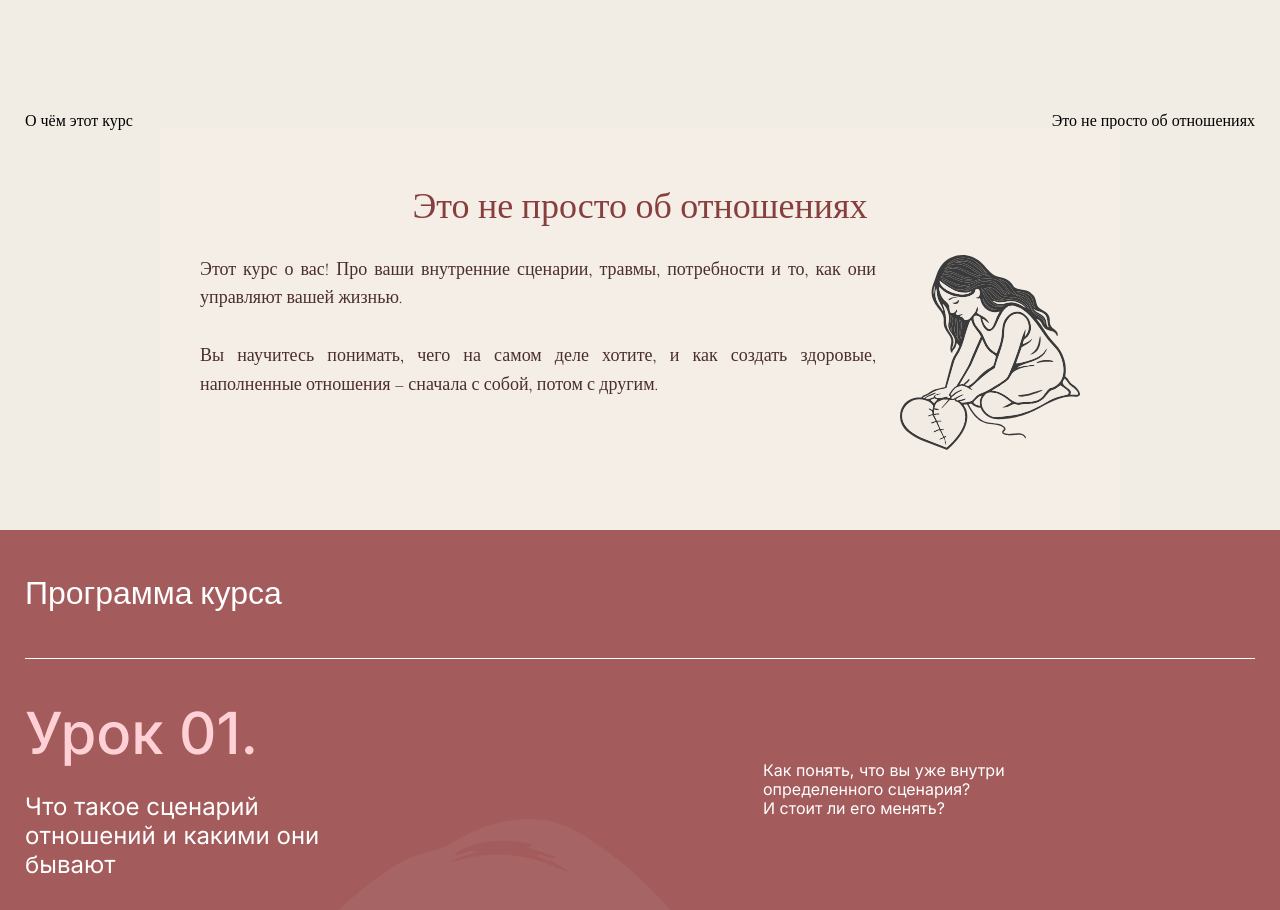
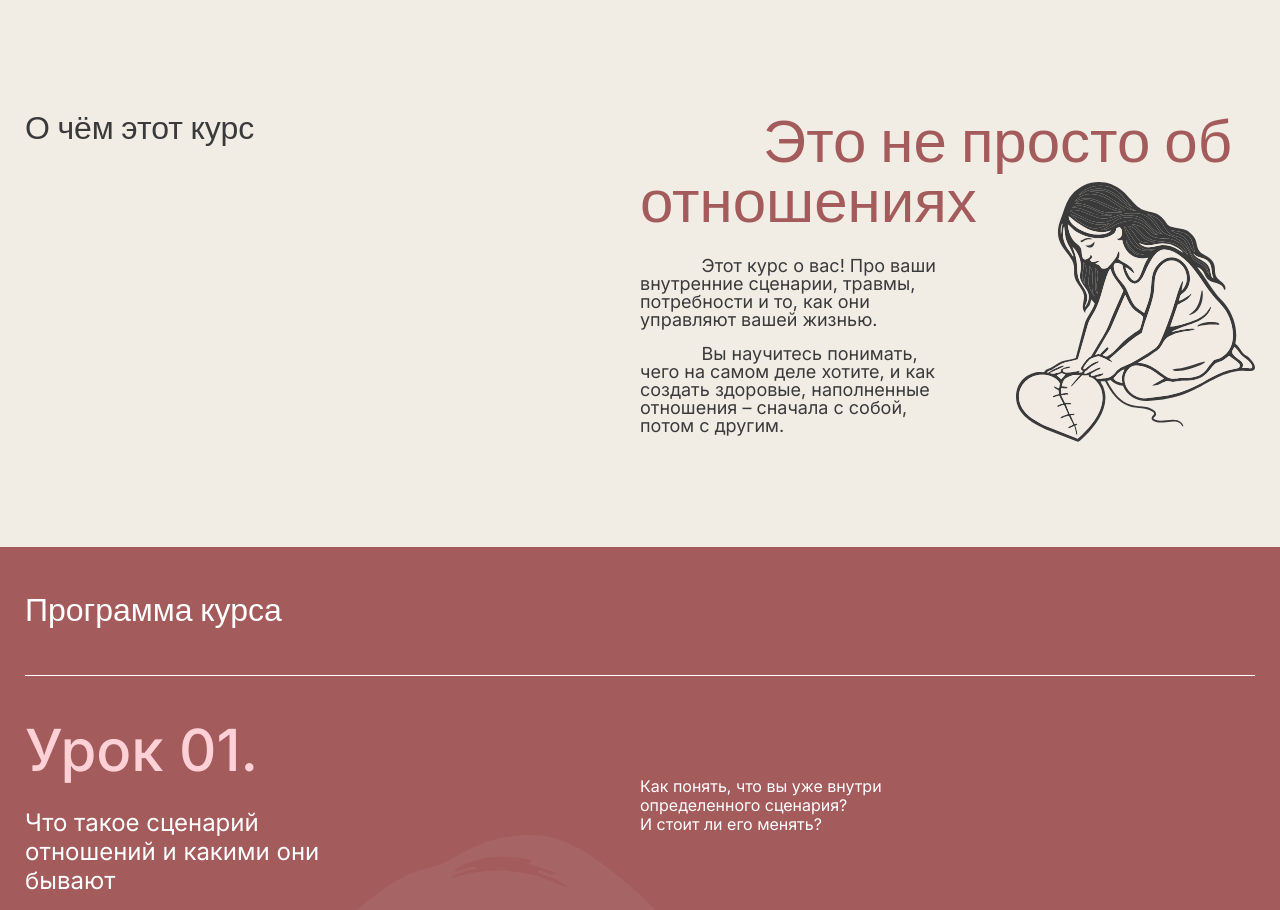
Before and after one commit to Bear-agency/landing-psychology, a plain HTML site: page index.html in a window 1280 px wide. Shown: the part 2088-2998 px from the top of the page. Drawn offline with nearby package versions, Linux system fonts and the light colour scheme.

Commit message:
updated block

```diff
--- a/index.html
+++ b/index.html
@@ -154,29 +154,28 @@
         </div>
     </section>
     <!-- TODO -->
-    <section class="aboutCourse">
+    <section class="about-course">
         <div class="wrapper">
             <div class="row">
-                <div class="aboutCourse-title">
+                <div class="about-course__title">
                     <p>О чём этот курс</p>
                 </div>
-                <div class="aboutCourse-text">
-                    <h2>Это не просто об отношениях</h2>
-                    <p></p>
+                <div class="aboutCourse__content">
+                    <h2 class="course-message__title">Это не просто об</h2>
+
+                    <div class="row">
+                        <div class="course-message__text">
+                            <h2 class="course-message__title">отношениях</h2>
+                            <p>
+                            Этот курс о вас! Про ваши внутренние сценарии, травмы, потребности и то, как они управляют вашей жизнью.
+                            </p>
+                            <p>
+                            Вы научитесь понимать, чего на самом деле хотите, и как создать здоровые, наполненные отношения – сначала с собой, потом с другим.
+                            </p>
+                        </div>
+                        <img src="./img/about.svg" alt="Girl stitching heart" class="course-message__image" />
+                    </div>
                 </div>
-                <section class="course-message">
-  <h2 class="course-message__title">Это не просто об отношениях</h2>
-
-  <div class="course-message__content">
-    <img src="./img/about.svg" alt="Girl stitching heart" class="course-message__image" />
-
-    <p>
-      Этот курс о вас! Про ваши внутренние сценарии, травмы, потребности и то, как они управляют вашей жизнью.
-      <br /><br />
-      Вы научитесь понимать, чего на самом деле хотите, и как создать здоровые, наполненные отношения – сначала с собой, потом с другим.
-    </p>
-  </div>
-</section>
             </div>
         </div>
     </section>
@@ -616,7 +615,7 @@
                             </div>
                         </div>
                     </div>
-                </div>
+                <!-- </div> -->
             </div>
         </div>
     </div>
--- a/styles.css
+++ b/styles.css
@@ -369,34 +369,61 @@ header {
 
 /* About */
 
-.course-message {
-  background-color: #f5eee7;
-  padding: 60px 40px;
-  font-family: 'Cormorant Garamond', serif;
-  color: #4b2e2e;
-  max-width: 960px;
-  margin: 0 auto;
+.about-course {
+    padding: 0 0 96px 0;
 }
 
-.course-message__title {
-  font-size: 36px;
-  color: #873f3d;
-  margin-bottom: 30px;
-  text-align: center;
+.about-course__title {
+    width: 45%;
 }
 
-.course-message__content {
-  font-size: 18px;
-  line-height: 1.6;
-  text-align: justify;
+.about-course__title > p {
+    font-family: 'Cormorant Garamond', sans-serif;
+    font-weight: 500;
+    font-size: 32px;
+    line-height: 1;
+    letter-spacing: 0%;
+    color: var(--black-color);
 }
 
-.course-message__image {
-  float: right;
-  width: 180px;
-  height: auto;
-  margin-left: 24px;
-  margin-bottom: 20px;
+.aboutCourse__content {
+    width: 50%;
+}
+
+.aboutCourse__content > h2 {
+    font-family: 'Cormorant Garamond', sans-serif;
+    font-weight: 500;
+    font-size: 60px;
+    line-height: 1;
+    color: var(--main-color);
+    text-indent: 20%;
+}
+
+.course-message__text {
+    width: 50%
+}
+
+.course-message__text > h2 {
+    font-family: 'Cormorant Garamond', sans-serif;
+    font-weight: 500;
+    font-size: 60px;
+    line-height: 1;
+    color: var(--main-color);
+    margin-bottom: 24px;
+}
+
+.course-message__text > p {
+    font-family: 'Inter', sans-serif;
+    font-weight: 400;
+    color: var(--black-color);
+    font-size: 18px;
+    line-height: 1;
+    text-indent: 20%;
+    margin-bottom: 16px;
+}
+
+.about-course__content > p:last-child {
+    margin-bottom: 0;
 }
 
 /* Program */
@@ -439,7 +466,7 @@ header {
 }
 
 .program__lesson-text {
-    width: 40%;
+    width: 50%;
 }
 
 .program__lesson-header > h3 {
```
